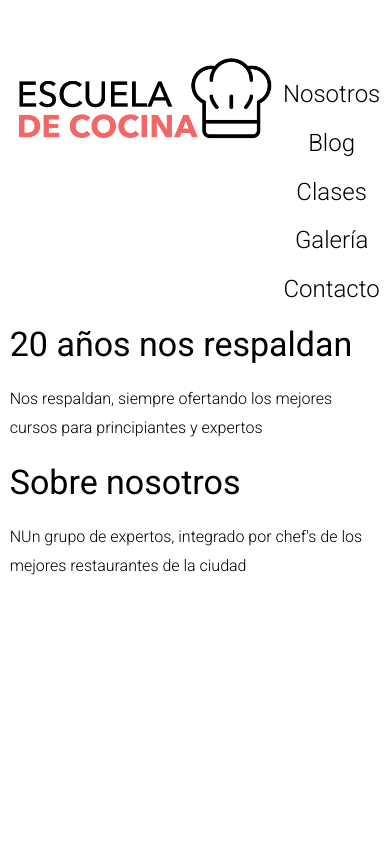
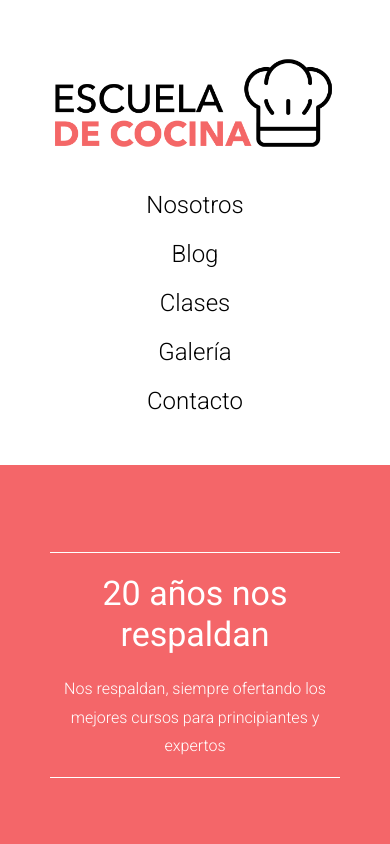
Before and after one commit to ArturoSM10/escuelaCocina, a website: page index.html in a window 390 px wide. Shown: the top 844 px of the page. Drawn offline with Linux system fonts and the light colour scheme.

Commit message:
Se agregaron estilos y media queries a la seccion hero

```diff
--- a/index.html
+++ b/index.html
@@ -35,22 +35,27 @@
 
             <section class="hero">
                 <div class="bloque-info bloque-info--rosa">
-                    <div class="bloque-info__contenedor">
-                        <h2 class="bloque-info__titulo">20 años nos respaldan</h2>
-                        <p class="bloque-info__p">Nos respaldan, siempre ofertando los mejores cursos para principiantes y expertos</p>
+                    <div class="bloque-info__contenido">
+                        <div class="bloque-info__border">
+                            <h2 class="bloque-info__titulo">20 años nos respaldan</h2>
+                            <p class="bloque-info__p">Nos respaldan, siempre ofertando los mejores cursos para principiantes y expertos</p>
+                        </div>
                     </div>
                 </div>
 
-                <div class="bloque-img bloque-img--izq"></div>
-
-                <div class="bloque-img bloque-img--der"></div>
+                <div class="bloque-info bloque-info__img bloque-info__img--izq"></div>
 
                 <div class="bloque-info bloque-info--verde">
-                    <div class="bloque-info__contenedor">
-                        <h2 class="bloque-info__titulo">Sobre nosotros</h2>
-                        <p class="bloque-info__p">NUn grupo de expertos, integrado por chef's de los mejores restaurantes de la ciudad</p>
+                    <div class="bloque-info__contenido">
+                        <div class="bloque-info__border">
+                            <h2 class="bloque-info__titulo">Sobre nosotros</h2>
+                            <p class="bloque-info__p">Un grupo de expertos, integrado por chef's de los mejores restaurantes de la ciudad</p>
+                        </div>
                     </div>
                 </div>
+
+                <div class="bloque-info bloque-info__img bloque-info__img--der"></div>
+
             </section>
         </div>
     </header>
--- a/src/scss/ui/header/_barra.scss
+++ b/src/scss/ui/header/_barra.scss
@@ -13,6 +13,7 @@
 
     &__contenedor {
         display: flex;
+        flex-direction: column;
         justify-content: space-between;
 
         @include m.tablet {
--- /dev/null
+++ b/src/scss/ui/header/_hero.scss
@@ -0,0 +1,86 @@
+@use '../../base/variables' as v;
+@use '../../base/mixins' as m;
+
+.avif .bloque-info__img--izq {
+    background-image: url('../img/bloque_1.avif');
+}
+.noavif.webp .bloque-info__img--izq {
+    background-image: url('../img/bloque_1.webp');
+}
+.noavif.nowebp .bloque-info__img--izq {
+    background-image: url('../img/bloque_1.jpg');
+}
+
+.avif .bloque-info__img--der {
+    background-image: url('../img/bloque_2.avif');
+}
+.noavif.webp .bloque-info__img--der {
+    background-image: url('../img/bloque_2.webp');
+}
+.noavif.nowebp .bloque-info__img--der {
+    background-image: url('../img/bloque_2.jpg');
+}
+
+
+
+.hero {
+    margin-top: 5rem;
+    @include m.grid(1, 0);
+
+    @include m.tablet {
+        @include m.grid(2, 0);
+    }
+}
+
+.bloque-info {
+    height: 40rem;
+    display: flex;
+    align-items: center;
+    justify-content: center;
+
+    &__contenido {
+        max-width: 60rem;
+        padding: 5rem;
+    }
+
+    &__border {
+        max-width: 40rem;
+        border-block: 1px solid v.$blanco;
+    }
+
+    &--rosa {
+        background-color: v.$primario;
+        @include m.tablet {
+            justify-content: flex-end;
+        }
+    }
+
+    &--verde {
+        background-color: v.$secundario;
+        @include m.tablet {
+            grid-column: 2/3;
+            justify-content: flex-start;
+        }
+    }
+
+    &__titulo,
+    &__p {
+        text-align: center;
+        color: v.$blanco;
+    }
+
+    &__img {
+        background-repeat: no-repeat;
+        background-size: cover;
+        background-position: center;
+        width: 100%;
+    }
+
+    &__img--der {
+        @include m.tablet {
+            grid-column: 1/2;
+            grid-row: 2/3;
+        }
+    }
+
+}
--- a/src/scss/ui/header/_index.scss
+++ b/src/scss/ui/header/_index.scss
@@ -1 +1,2 @@
 @forward './barra';
+@forward './hero';
```
Also changed, not shown: build/css/app.css, 1 other file.
